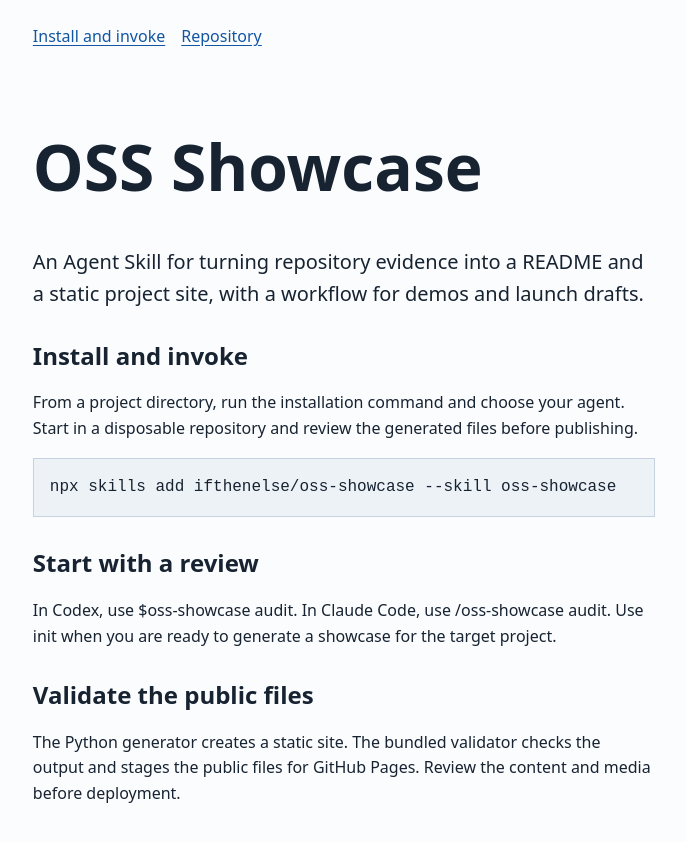
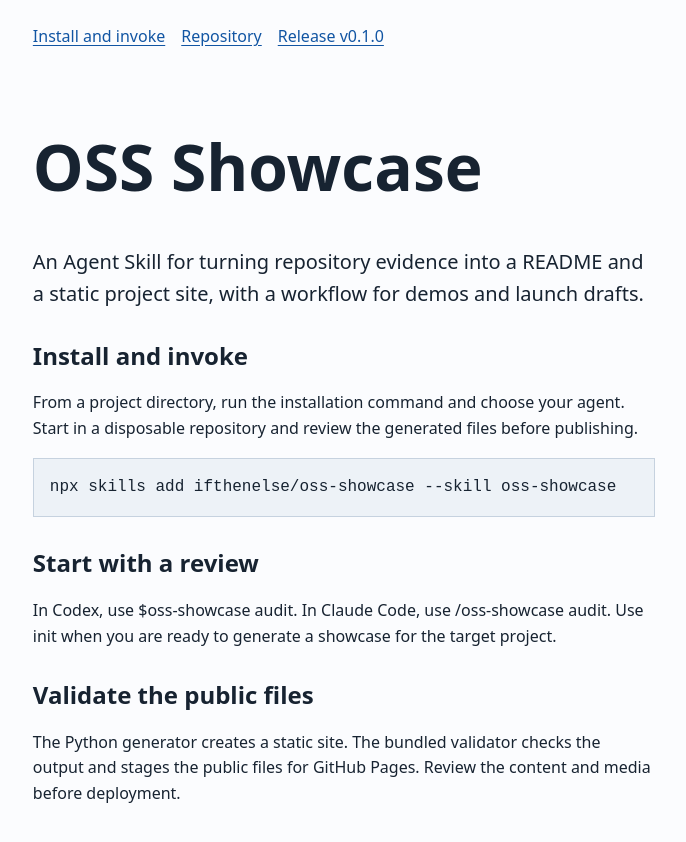
Before and after one commit to ifthenelse/oss-showcase, a plain HTML site: page index.html in a window 1280 px wide. Shown: the whole page, without its empty margins (296-982 px from the left). Drawn offline with Linux system fonts and the light colour scheme.

Commit message:
docs(pages): link the v0.1.0 release

```diff
--- a/index.html
+++ b/index.html
@@ -19,7 +19,7 @@
 <body>
   <a class="skip" href="#main">Skip to content</a>
   <header class="wrap">
-    <nav aria-label="Primary"><a href="#quickstart">Install and invoke</a> <a href="https://github.com/ifthenelse/oss-showcase">Repository</a></nav>
+    <nav aria-label="Primary"><a href="#quickstart">Install and invoke</a> <a href="https://github.com/ifthenelse/oss-showcase">Repository</a> <a href="https://github.com/ifthenelse/oss-showcase/releases/tag/v0.1.0">Release v0.1.0</a></nav>
   </header>
   <main class="wrap" id="main">
     <h1>OSS Showcase</h1>
```
